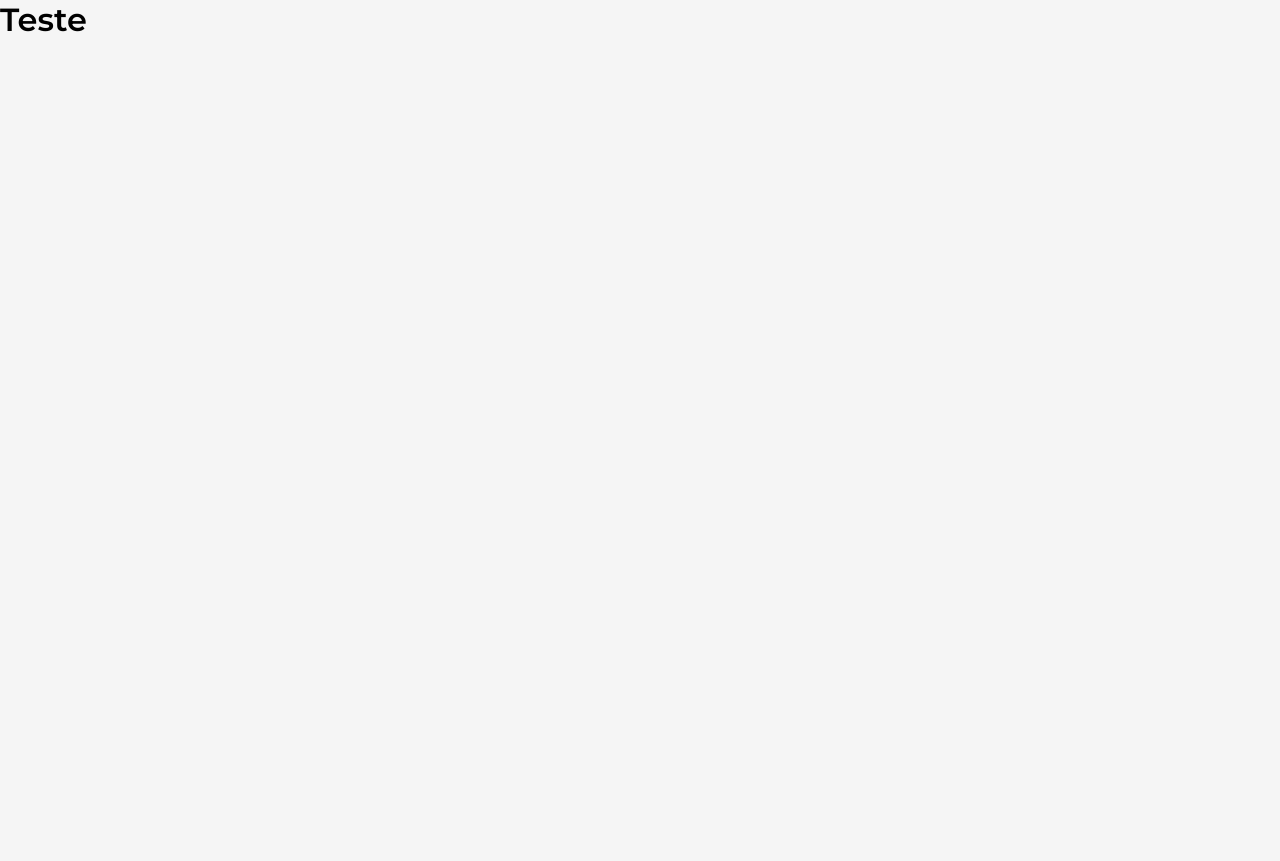
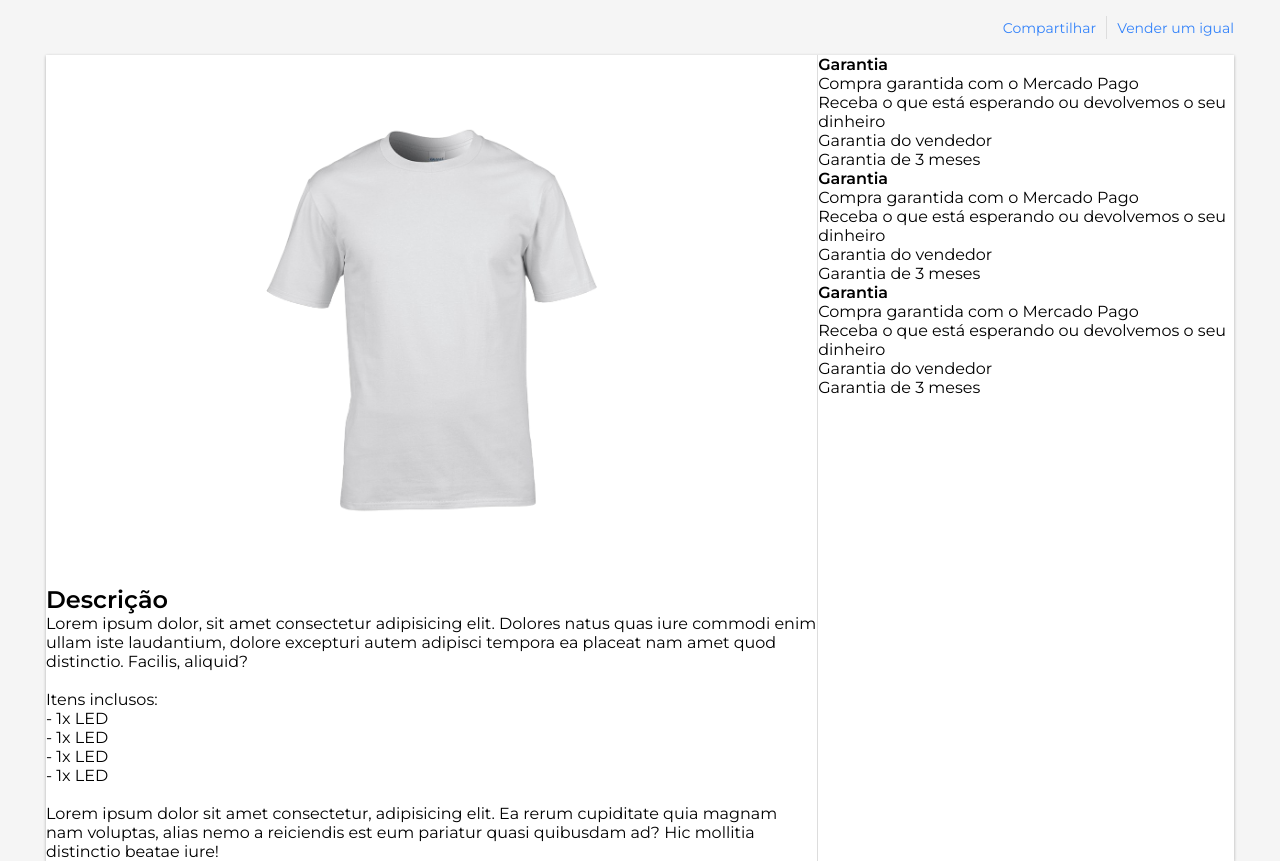
Before and after one commit to the-one-who-knoccks/UI-Clone-MercadoLivre, a React (Create React App) app: page / in a window 1280 px wide. Before the commit the page ends 800 px from the top, so only its background shows below. Built offline with nearby package versions, Linux system fonts and the light colour scheme; the HTML template or start-up script is replaced by a standard one.

Commit message:
:sparkles: Editing components

```diff
--- a/src/components/Layout/index.tsx
+++ b/src/components/Layout/index.tsx
@@ -1,12 +1,18 @@
 import React from 'react';
 
-import { Container } from './styles';
+
+import Product from  '../Product';
+
+import { Container, Wrapper} from './styles';
 
 const Layout: React.FC = () => {
   return (
     <Container>
-      <h1>Teste</h1>
+      <Wrapper>
+        <Product />
+      </Wrapper>
     </Container>
+
   )
 }
 
--- a/src/components/Layout/styles.ts
+++ b/src/components/Layout/styles.ts
@@ -3,3 +3,9 @@ import styled from 'styled-components';
 export const Container = styled.div`
 
 `;
+
+export const Wrapper = styled.div`
+  max-width: 1220px;
+  margin: 0 auto;
+  padding: 0 16px;
+`;
--- /dev/null
+++ b/src/components/Product/index.tsx
@@ -0,0 +1,73 @@
+import React from 'react';
+
+import { Container, Row, Panel, Column, Gallery, Section, Description } from './styles';
+
+import tshirtImage from '../../assets/tshirt.png';
+
+const Product: React.FC = () => {
+  return (
+    <Container>
+      <Row>
+        <a href="/">Compartilhar</a>
+        <a href="/">Vender um igual</a>
+      </Row>
+
+      <Panel>
+        <Column>
+          <Gallery>
+            <img src={tshirtImage} alt="T-shirt" />
+          </Gallery>
+
+          <Info />
+        </Column>
+
+        <Column>
+          {/*<ProductAction />
+          <SellerInfo /> */}
+
+          <WarrantySection />
+          <WarrantySection />
+          <WarrantySection />
+        </Column>
+      </Panel>
+    </Container>
+  );
+};
+
+const WarrantySection = () => (
+  <Section>
+    <h4>Garantia</h4>
+
+    <div>
+      <span>
+        <p className="title">Compra garantida com o Mercado Pago</p>
+        <p className="description">Receba o que está esperando ou devolvemos o seu dinheiro</p>
+      </span>
+      <span>
+        <p className="title">Garantia do vendedor</p>
+        <p className="description">Garantia de 3 meses</p>
+      </span>
+    </div>
+  </Section>
+)
+
+const Info = () => (
+  <Description>
+    <h2>Descrição</h2>
+    <p> Lorem ipsum dolor, sit amet consectetur adipisicing elit. Dolores natus quas iure commodi enim ullam iste laudantium, dolore excepturi autem adipisci tempora ea placeat nam amet quod distinctio. Facilis, aliquid?
+    <br />
+    <br />
+    Itens inclusos: <br />
+    - 1x LED <br />
+    - 1x LED <br />
+    - 1x LED <br />
+    - 1x LED <br />
+    <br />
+
+    Lorem ipsum dolor sit amet consectetur, adipisicing elit. Ea rerum cupiditate quia magnam nam voluptas, alias nemo a reiciendis est eum pariatur quasi quibusdam ad? Hic mollitia distinctio beatae iure!
+    </p>
+  </Description>
+)
+
+
+export default Product;
--- /dev/null
+++ b/src/components/Product/styles.ts
@@ -0,0 +1,60 @@
+import styled from 'styled-components';
+
+export const Container = styled.div`
+  display: flex;
+  flex-direction: column;
+`;
+
+export const Row = styled.div`
+  display: flex;
+  justify-content: flex-end;
+  align-items: center;
+  padding: 16px 0;
+
+  > a {
+    font-size: 14px;
+    text-decoration: none;
+    color: var(--color-blue);
+    padding: 2.5px 0;
+
+
+    & + a {
+      padding-left: 10px;
+      border-left: 1px solid var(--color-border);
+      margin-left: 10px;
+    }
+  }
+`;
+
+export const Panel = styled.div`
+  background: var(--color-white);
+  box-shadow: var(--panel-shadow);
+
+  display: grid;
+  grid-template-columns: 65fr 35fr;
+`;
+
+export const Column = styled.div`
+  &:first-child {
+    border-right: 1px solid var(--color-border);
+  }
+`;
+
+export const Gallery = styled.div`
+  display: flex;
+  align-items: center;
+  justify-content: center;
+  height: 530px;
+
+  > img {
+    height: 73%;
+  }
+`;
+
+export const Section = styled.div`
+
+`;
+
+export const Description = styled.div`
+
+`;
```
